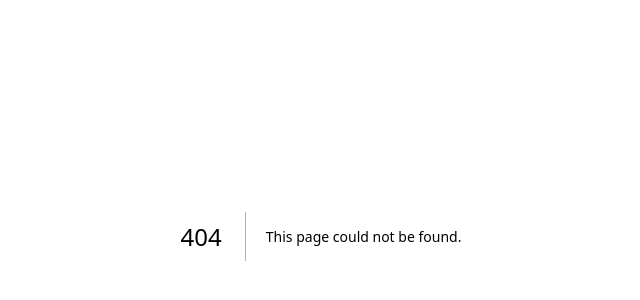
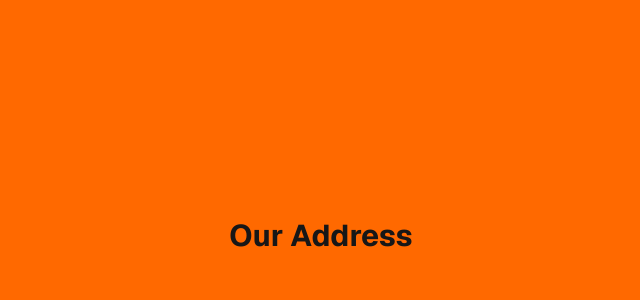
Before and after one commit to AleksandarStanisic021/next-app, a Next.js app: page /team/address in a window 1280 px wide. Before the commit this address had no page. Shown: the part 164-464 px from the top of the page, without its empty margins (319-959 px from the left). Built offline with nearby package versions, Linux system fonts and the light colour scheme.

Commit message:
address component

```diff
--- /dev/null
+++ b/app/team/address/page.tsx
@@ -0,0 +1,7 @@
+export default function Address() {
+  return (
+    <div className="flex flex-col flex-1 items-center justify-center bg-orange-500 font-sans dark:bg-black">
+      <h3 className="text-3xl font-bold">Our Address</h3>
+    </div>
+  );
+}
```
